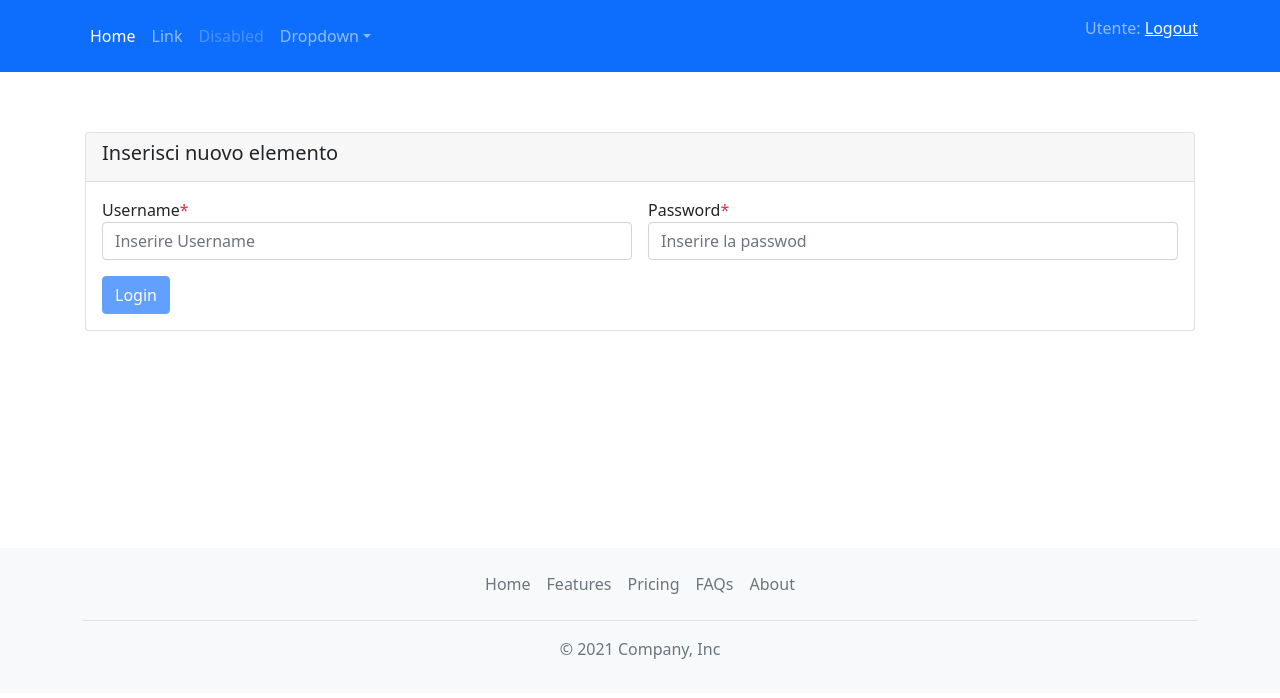
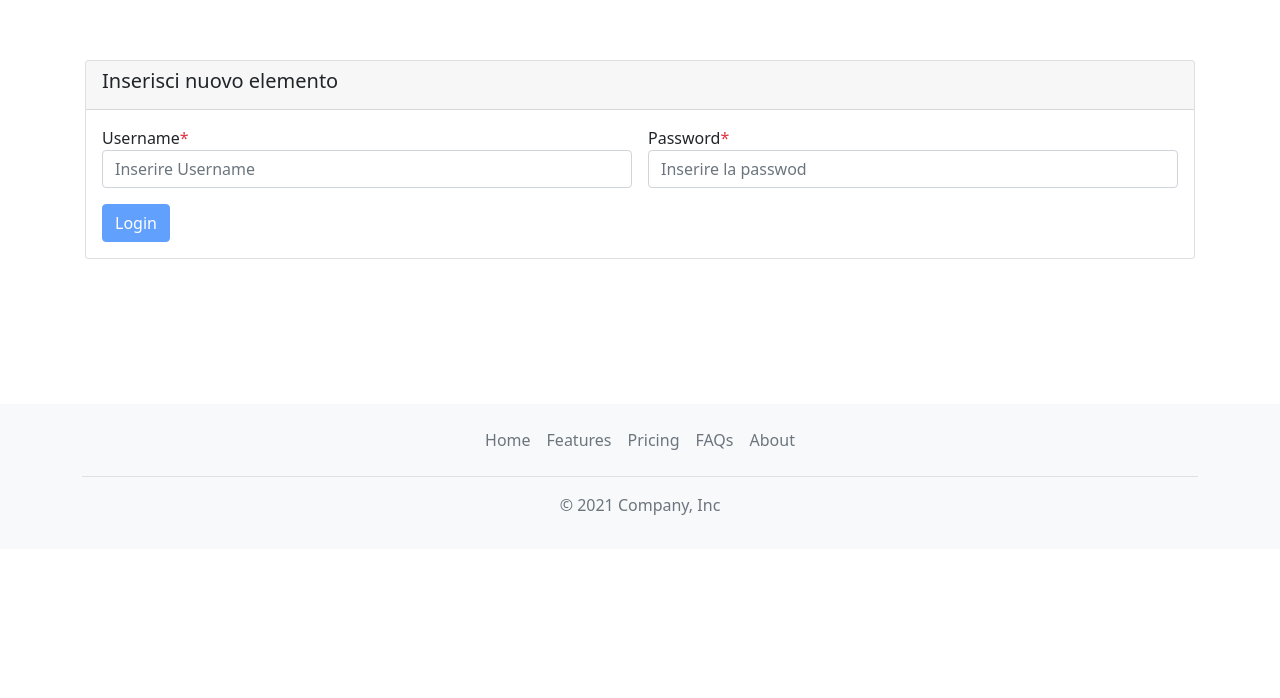
Before and after one commit to AlessandroCristiano/raccoltaFilmApp20212109, an Angular app: page /login in a window 1280 px wide. Shown: the top 698 px of the page. Built offline with nearby package versions, Linux system fonts and the light colour scheme.

Commit message:
aggiornamento che se non sei loggato la navbar non si vede

```diff
--- a/src/app/app.component.html
+++ b/src/app/app.component.html
@@ -1,4 +1,4 @@
-<app-navbar></app-navbar>
+<app-navbar [isLogged]="authService.isLoggedIn()"></app-navbar>
 <div  style="height: 100%;">
     <router-outlet></router-outlet>
 </div>
--- a/src/app/app.component.ts
+++ b/src/app/app.component.ts
@@ -1,4 +1,5 @@
 import { Component } from '@angular/core';
+import { AuthService } from './core/auth/auth.service';
 
 @Component({
   selector: 'app-root',
@@ -7,4 +8,8 @@ import { Component } from '@angular/core';
 })
 export class AppComponent {
   title = 'raccoltaFilmApp20212109';
+
+  constructor(public authService:AuthService){
+
+  }
 }
--- a/src/app/app.module.ts
+++ b/src/app/app.module.ts
@@ -6,6 +6,7 @@ import { AppComponent } from './app.component';
 
 import { HttpClientModule } from '@angular/common/http';
 import { LayoutModule } from './core/layout/layout.module';
+import { SharedModule } from './shared/shared.module';
 
 @NgModule({
   declarations: [
@@ -16,6 +17,7 @@ import { LayoutModule } from './core/layout/layout.module';
     AppRoutingModule,
     HttpClientModule,
     LayoutModule,
+    SharedModule
   ],
   providers: [],
   bootstrap: [AppComponent]
--- a/src/app/core/auth/login/login.component.ts
+++ b/src/app/core/auth/login/login.component.ts
@@ -31,7 +31,8 @@ export class LoginComponent implements OnInit, OnDestroy{
     this.authService.login(loginForm.value).pipe(
       takeUntil(this.destroy$))
     .subscribe(res=>{
-      this.route.navigateByUrl("welcome")
+      this.authService.setUserLogged(res);
+      this.route.navigateByUrl("welcome");
     });
   }
 
--- a/src/app/core/layout/navbar/navbar.component.html
+++ b/src/app/core/layout/navbar/navbar.component.html
@@ -34,7 +34,7 @@
             </ul>
         </div>
         <div class="col-md-3 text-end">
-            <p class="navbar-text">Utente: {{(authService.getUserLogged() | async)?.username}}  <!-- METTI USERNAME E TOKEN-->
+            <p class="navbar-text">Utente: {{(authService.getUserLogged() | async)?.username}}
                 <a (click)="logout()" href="">Logout</a>
             </p>
         </div>
--- /dev/null
+++ b/src/app/shared/directives/is-logged.directive.ts
@@ -0,0 +1,19 @@
+import { Directive, ElementRef, Input } from '@angular/core';
+import { AuthService } from 'src/app/core/auth/auth.service';
+
+@Directive({
+  selector: '[isLogged]'
+})
+export class IsLoggedDirective {
+
+  @Input() set isLogged(isLoggedIn: boolean){
+    if(!isLoggedIn){
+      this.elementRef.nativeElement.style.display='none';
+    }else{
+      this.elementRef.nativeElement.style.display='block';
+    }
+  }
+
+  constructor(private elementRef: ElementRef) { }
+
+}
```
Also changed, not shown: src/app/shared/shared.module.ts (added, +18 -0 lines).
